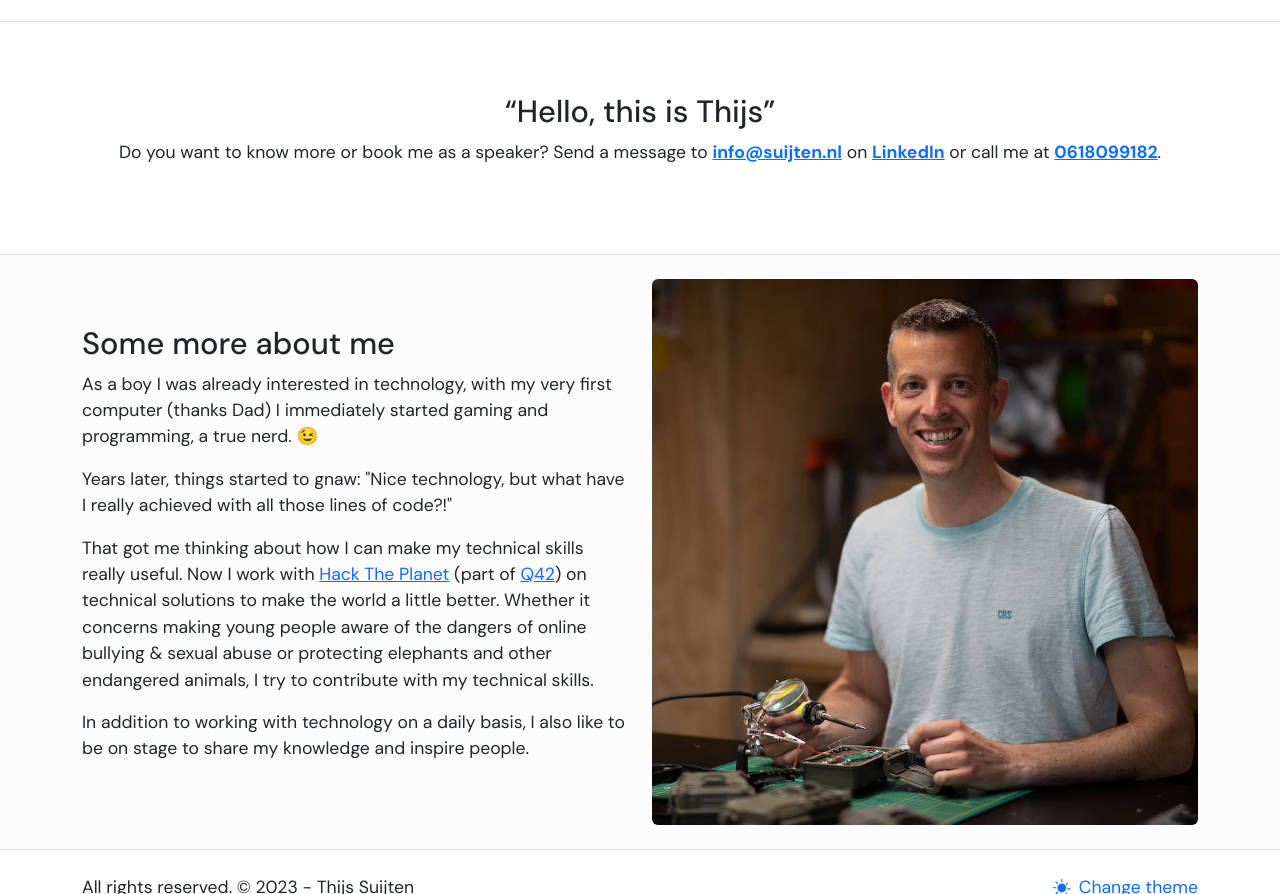
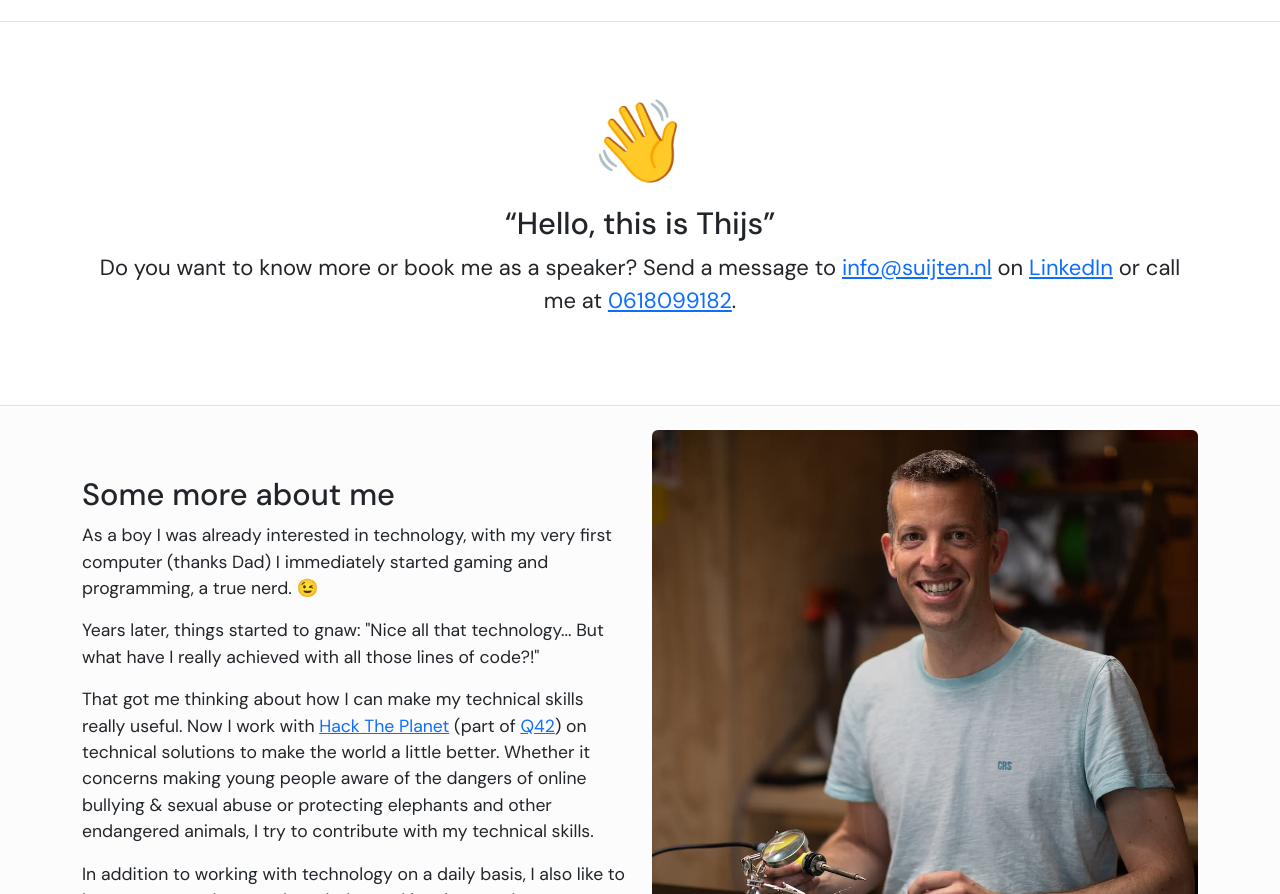
Before and after one commit to tsuijten/homepage, a website: page en/index.html in a window 1280 px wide. Shown: the part 1428-2322 px from the top of the page. Drawn offline with Linux system fonts and the light colour scheme.

Commit message:
Add emoticon to make contact section stand out more

```diff
--- a/en/index.html
+++ b/en/index.html
@@ -131,8 +131,9 @@
         <div class="container my-4 ">
             <div class="row g-4 align-items-center">
                 <div class="col-lg-12 text-center">
+                    <p class="display-1">👋</p>
                     <h3>“Hello, this is Thijs”</h3>
-                    <p>Do you want to know more or book me as a speaker? Send a message to <a
+                    <p class="lead">Do you want to know more or book me as a speaker? Send a message to <a
                             href="mailto:info@suijten.nl" target="_blank"><strong>info@suijten.nl</strong></a> on <a
                             href="https://www.linkedin.com/in/tsuijten/" target="_blank"><strong>LinkedIn</strong></a>
                         or call me at <a href="tel:+31618099182"><strong>0618099182</strong></a>.</p>
@@ -148,7 +149,7 @@
                     <h3>Some more about me</h3>
                     <p>As a boy I was already interested in technology, with my very first computer (thanks Dad) I
                         immediately started gaming and programming, a true nerd. 😉</p>
-                    <p>Years later, things started to gnaw: "Nice technology, but what have I really achieved with all
+                    <p>Years later, things started to gnaw: "Nice all that technology... But what have I really achieved with all
                         those lines of code?!"</p>
                     <p>That got me thinking about how I can make my technical skills really useful. Now I work with <a
                             href="https://www.hack-the-planet.io/" target="_blank">Hack The Planet</a>
```
Also changed, not shown: index.html (+2 -1 lines).
